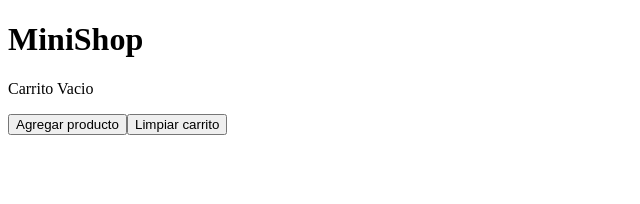
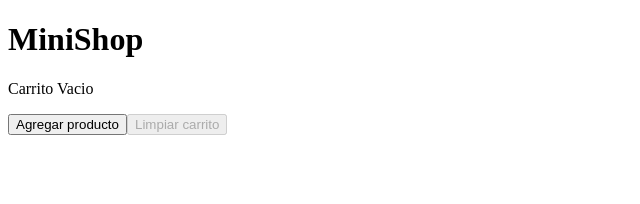
Before and after one commit to Esteban-02/minishop, an Angular app: page / in a window 1280 px wide. Shown: the top 204 px of the page, without its empty margins (0-640 px from the left). Built offline with nearby package versions, Linux system fonts and the light colour scheme.

Commit message:
fix: deshabilita boton limpiar cuando el carrito esta vacio

```diff
--- a/src/app/layout/header/header.html
+++ b/src/app/layout/header/header.html
@@ -7,7 +7,7 @@
         Agregar producto
     </button>
 
-    <button (click)="clear()" [disabled]="cartLabel() === '0'">
+    <button (click)="clear()" [disabled]="isEmpty()">
         Limpiar carrito
     </button>
 </header>
--- a/src/app/layout/header/header.ts
+++ b/src/app/layout/header/header.ts
@@ -12,6 +12,7 @@ export class Header {
   storeName = signal('MiniShop');
 
   cartCount = signal (0);
+  protected readonly isEmpty = computed(() => this.cartCount() === 0);
 
   //Texto que se muestra segun la cantidad de productos
   cartLabel = computed(() => {
```
